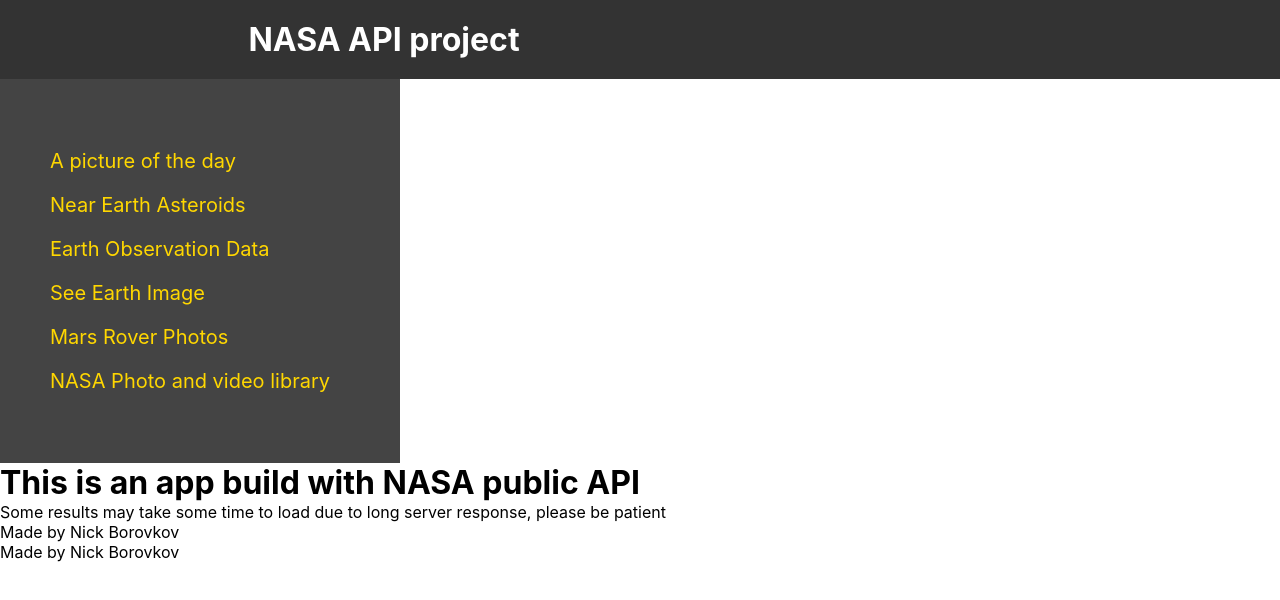
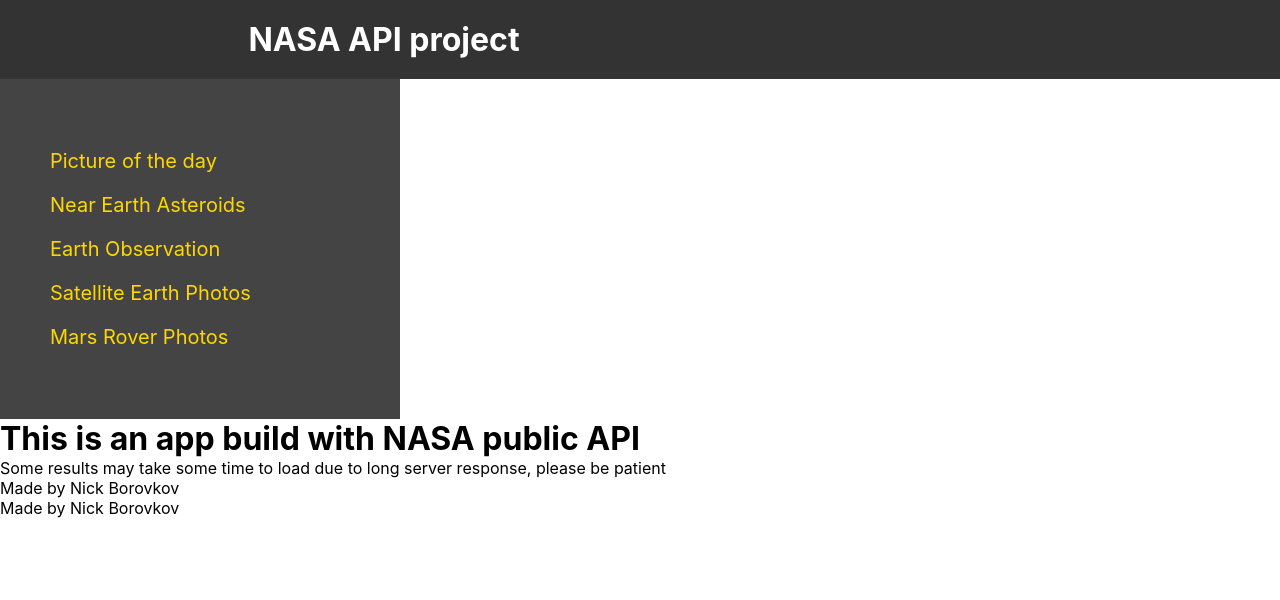
Before and after one commit to Nickborovkov/Earth_Data, a React (Create React App) app: page / in a window 1280 px wide. Shown: the top 600 px of the page. Built offline with nearby package versions, Linux system fonts and the light colour scheme.

Commit message:
deleted nasaLibrary link, styled with css

```diff
--- a/src/components/navbar/navbar.jsx
+++ b/src/components/navbar/navbar.jsx
@@ -5,24 +5,23 @@
 const Navbar = () => {
     return (
         <div className={s.navbar}>
+            <nav className={s.menu}>
                 <NavLink className={s.link}
                          activeClassName={s.linkActive}
-                     to='/apod'>A picture of the day</NavLink>
+                         to='/apod'>Picture of the day</NavLink>
                 <NavLink className={s.link}
                          activeClassName={s.linkActive}
                          to='/neows'>Near Earth Asteroids</NavLink>
                 <NavLink className={s.link}
                          activeClassName={s.linkActive}
-                     to='/earth'>Earth Observation Data</NavLink>
+                         to='/earth'>Earth Observation</NavLink>
                 <NavLink className={s.link}
                          activeClassName={s.linkActive}
-                     to='/earthImage'>See Earth Image</NavLink>
+                         to='/earthImage'>Satellite Earth Photos</NavLink>
                 <NavLink className={s.link}
                          activeClassName={s.linkActive}
                          to='/marsRover'>Mars Rover Photos</NavLink>
-            <NavLink className={s.link}
-                     activeClassName={s.linkActive}
-                     to='/nasaLibrary'>NASA Photo and video library</NavLink>
+            </nav>
         </div>
     )
 }
```
Lines whose indentation alone changed are shown as unchanged.
